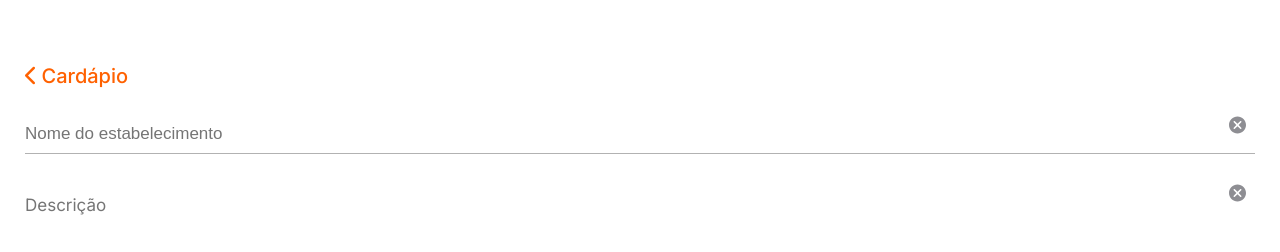
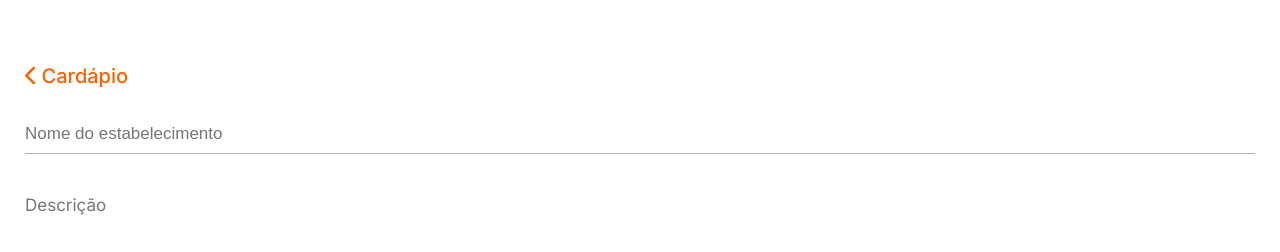
Before and after one commit to RenanTCastro/cardapio-digital-front, a React (Create React App) app: page /EditEstab in a window 1280 px wide. Shown: the top 252 px of the page. Built offline with nearby package versions, Linux system fonts and the light colour scheme.

Commit message:
atualizando lógica - pagina editestab

```diff
--- a/src/pages/EditEstab/EditEstab.jsx
+++ b/src/pages/EditEstab/EditEstab.jsx
@@ -22,11 +22,11 @@ function EditEstab(){
             <Inputs>
                 <div className="NomeEstabContainer">
                     <InputNameEstab onChange={(e)=> setNameEstab(e.target.value)} value={nameEstab} type="text" placeholder="Nome do estabelecimento" />
-                    <img onClick={()=>setNameEstab('')} src={CancelIcon} alt="" />
+                    {nameEstab.length >= 1 && (<img onClick={()=>setNameEstab('')} src={CancelIcon} alt="" />)}
                 </div>
                 <div className="DescEstabContainer">
                     <InputDescEstab onChange={(e)=> setDescEstab(e.target.value)} value={descEstab} type='text' placeholder='Descrição'></InputDescEstab>
-                    <img onClick={()=>setDescEstab('')} src={CancelIcon} alt="" />
+                    {descEstab.length >= 1 && (<img onClick={()=>setDescEstab('')} src={CancelIcon} alt="" />)}
                 </div>
             </Inputs>
             <ButtonsContainer>
```
